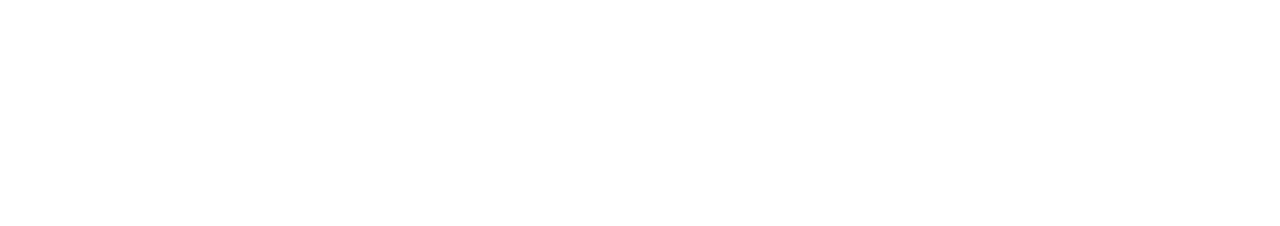
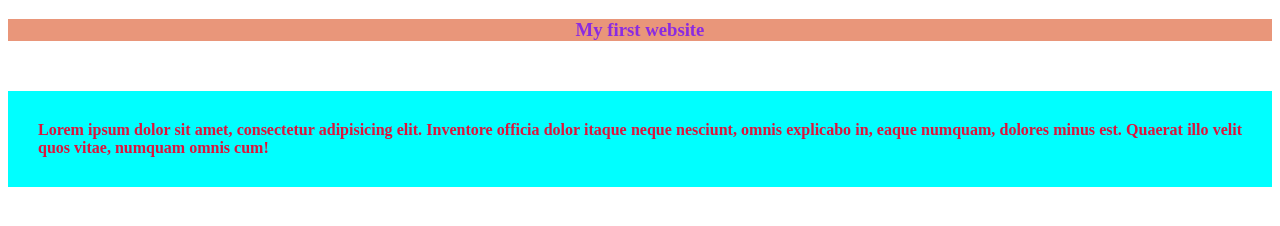
Before and after one commit to Sharif64/my-first-git-repo, a plain HTML site: page index.html in a window 1280 px wide. Drawn offline with Linux system fonts and the light colour scheme.

Commit message:
added heading and blogs

```diff
--- a/index.html
+++ b/index.html
@@ -4,8 +4,23 @@
     <meta charset="UTF-8">
     <meta name="viewport" content="width=device-width, initial-scale=1.0">
     <title>My firstever github repo</title>
+    <style>
+        p{
+            color:crimson;
+            font-weight: 900;
+            text-align: justify;
+            background-color: aqua;
+            padding: 30px;
+            border: 10px;
+            border-color:darkred;
+            margin-top: 50px;
+        }
+    </style>
 </head>
 <body>
-
+    <div>
+        <h3 style= "color: blueviolet; text-align: center; background-color: darksalmon;">My first website</h3>
+        <p>Lorem ipsum dolor sit amet, consectetur adipisicing elit. Inventore officia dolor itaque neque nesciunt, omnis explicabo in, eaque numquam, dolores minus est. Quaerat illo velit quos vitae, numquam omnis cum!</p>
+    </div>
 </body>
 </html>
```
